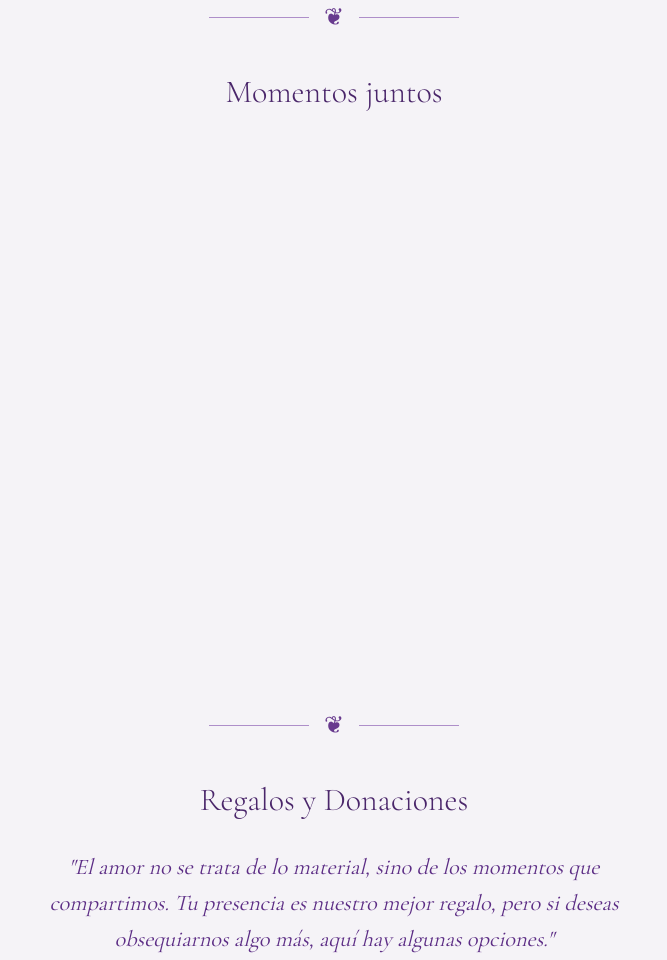
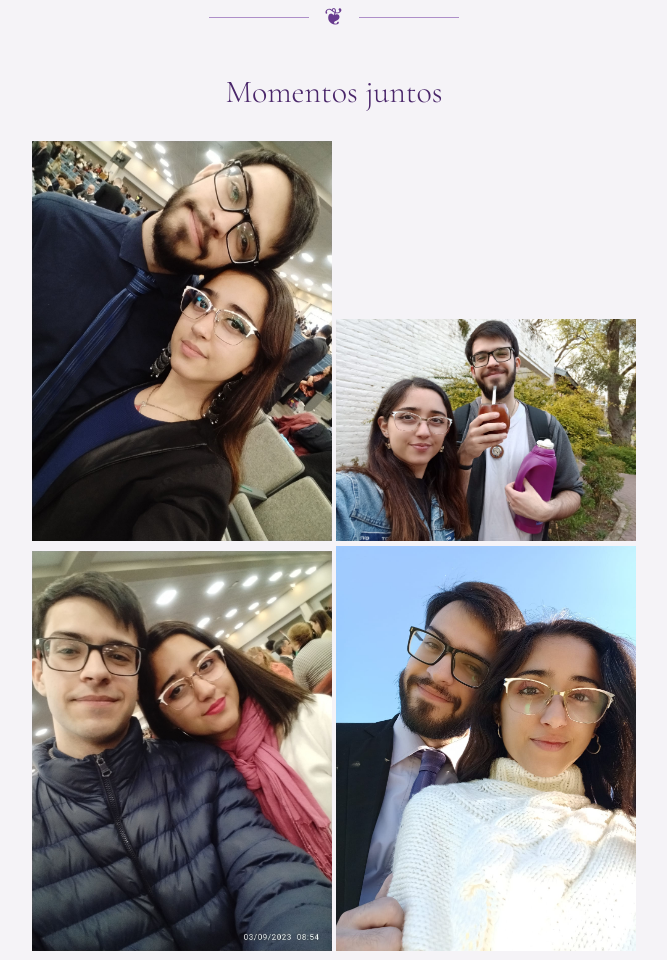
Before and after one commit to casamientoPyM/boda, a plain HTML site: page index.html in a window 1280 px wide. Shown: the part 2898-3858 px from the top of the page, without its empty margins (306-973 px from the left). Drawn offline with nearby package versions, Linux system fonts and the light colour scheme.

Commit message:
Update index.html
se agregan imagenes

```diff
--- a/index.html
+++ b/index.html
@@ -316,12 +316,10 @@
 
 
             <h3>Momentos juntos</h3>
-            <div class="galeria">
-                <div class="foto" style="background-image: url('/api/placeholder/300/300');"></div>
-                <div class="foto" style="background-image: url('/api/placeholder/300/300');"></div>
-                <div class="foto" style="background-image: url('/api/placeholder/300/300');"></div>
-                <div class="foto" style="background-image: url('/api/placeholder/300/300');"></div>
-            </div>
+            <img src="images/ante_ultima.jpg" alt="Ante Última" width="300">
+            <img src="images/ecoparque.jpg" alt="Ecoparque" width="300">
+            <img src="images/primera_asamblea.jpg" alt="Primera Asamblea" width="300">
+            <img src="images/ultima.jpg" alt="Última" width="300">
 
             <div class="separador">
                 <div class="linea"></div>
```
